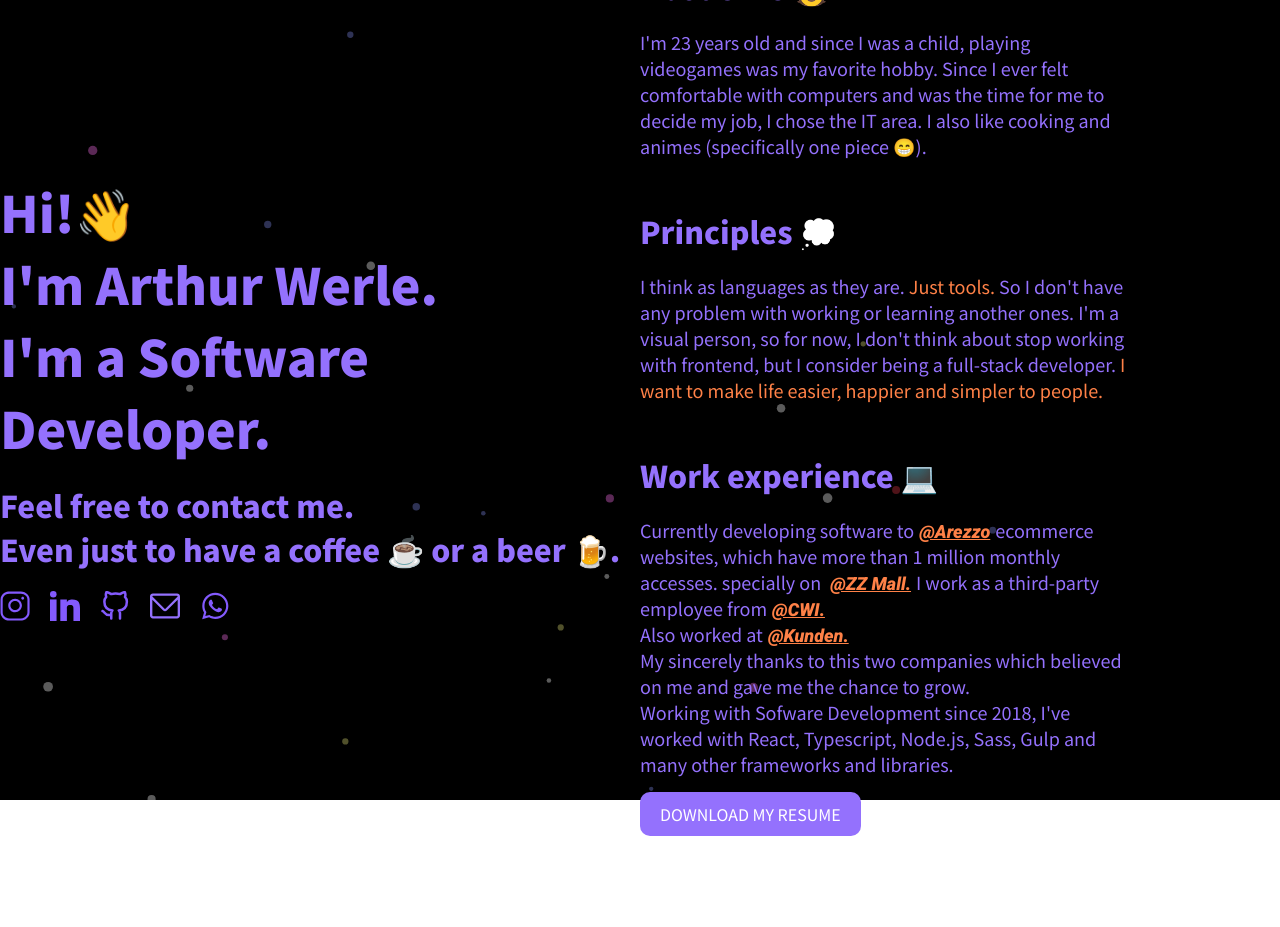
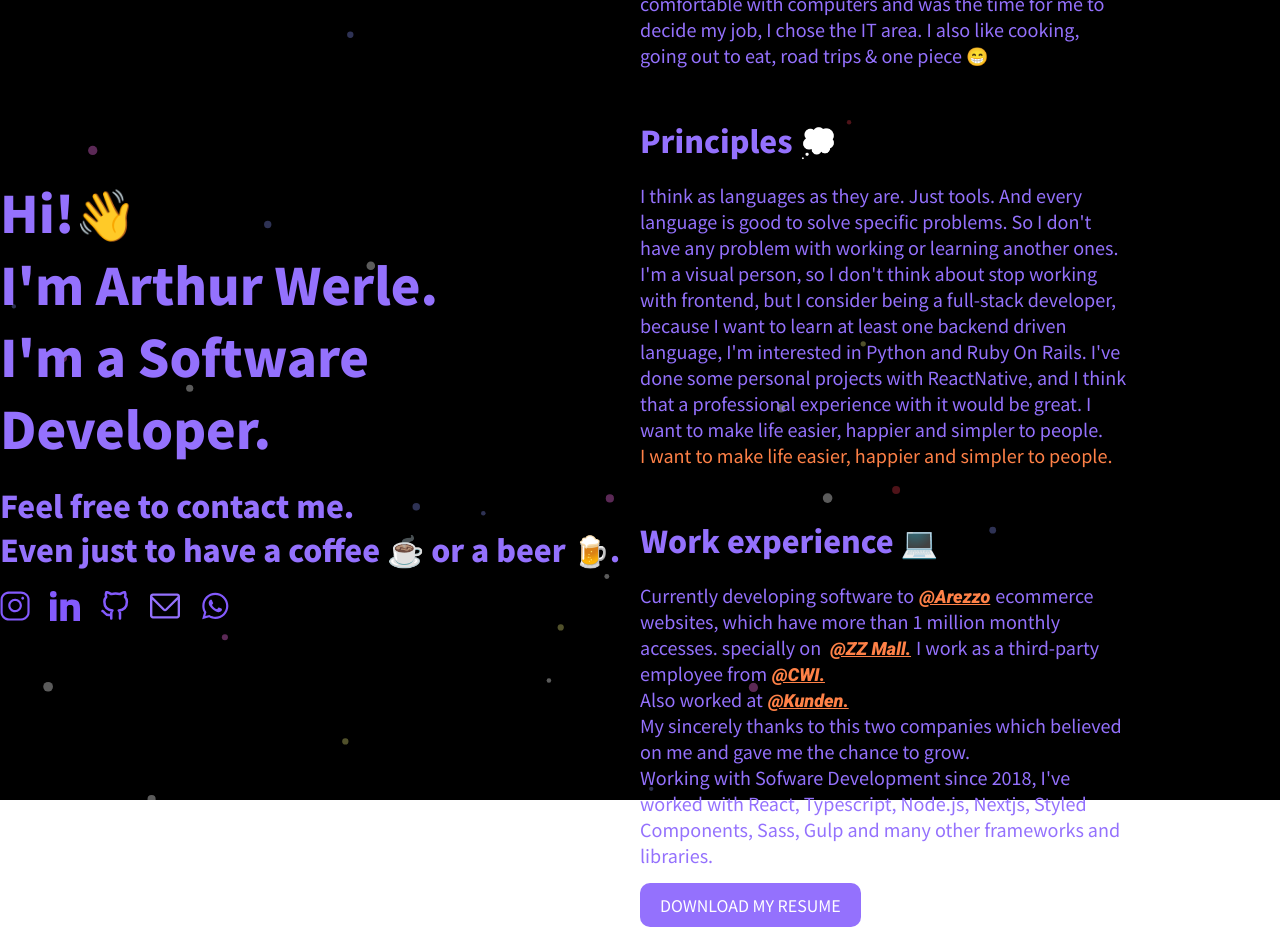
Before and after one commit to ArthurWerle/website, a React (Create React App) app: page / in a window 1280 px wide. Before the commit the page ends 836 px from the top, so only its background shows below. Built offline with nearby package versions, Linux system fonts and the light colour scheme.

Commit message:
changing texts

```diff
--- a/src/App.tsx
+++ b/src/App.tsx
@@ -1,11 +1,7 @@
 import React from 'react';
 import { personal } from './assets/static/personal';
 import BackgroundParticles from './components/particles/BackgroundParticles';
-import instagramImg from './assets/images/instagram.svg';
-import linkedinImg from './assets/images/linkedin.svg';
-import githubImg from './assets/images/github.svg';
-import emailImg from './assets/images/email.svg';
-import whatsappImg from './assets/images/whatsapp.svg';
+import SocialButtons from './components/social-buttons';
 
 function App() {
   return (
@@ -17,24 +13,7 @@
           <p className="title title--large title--spaced">I'm a Software Developer.</p>
           <p className="title">Feel free to contact me.</p>
           <p className="title">Even just to have a coffee ☕ or a beer 🍺.</p>
-          <script type="text/javascript" src="https://cdnjs.buymeacoffee.com/1.0.0/button.prod.min.js" data-name="bmc-button" data-slug="arthurwerle" data-color="#FFDD00" data-emoji="" data-font="Cookie" data-text="Buy me a coffee" data-outline-color="#000000" data-font-color="#000000" data-coffee-color="#ffffff" ></script>
-          <div className="social">
-            <a target="_blank" rel="noreferrer" title="Instagram" href="https://www.instagram.com/werlearthur/">
-              <img src={instagramImg} alt="Instagram"/>
-            </a>
-            <a target="_blank" rel="noreferrer" title="Linkedin" href="https://www.linkedin.com/in/arthur-werle-a8635a114/">
-              <img src={linkedinImg} alt="Linkedin"/>
-            </a>
-            <a target="_blank" rel="noreferrer" title="Github" href="https://github.com/ArthurWerle">
-              <img src={githubImg} alt="Github"/>
-            </a>
-            <a target="_blank" rel="noreferrer" title="Email" href="mailto:arthur.werle@gmail.com">
-              <img src={emailImg} alt="Email"/>
-            </a>
-            <a target="_blank" rel="noreferrer" title="Whatsapp" href="https://wa.me/5551991873768?text=Hey there! I just got your number on your website.">
-              <img src={whatsappImg} alt="Whatsapp"/>
-            </a>
-          </div>
+          <SocialButtons />
         </div>
       </div>
       <div className="info">
@@ -48,12 +27,8 @@
           <div>
             <p className="title title--spaced">Principles 💭</p>
             <p className="paragraph">
-              I think as languages as they are.
-              <span className="paragraph--emphasis"> Just tools. </span>
-              So I don't have any problem with working or learning another ones.
-              I'm a visual person, so for now, I don't think about stop working with frontend, but I
-              consider being a full-stack developer.
-              <span className="paragraph--emphasis"> I want to make life easier, happier and simpler to people. </span>
+              {personal.principles}
+              <p className="paragraph--emphasis"> I want to make life easier, happier and simpler to people. </p>
             </p>
           </div>
           <div>
@@ -78,7 +53,7 @@
                   My sincerely thanks to this two companies which believed on me and gave me the chance to grow.
                 </p>
                 <p>
-                  Working with Sofware Development since 2018, I've worked with React, Typescript, Node.js, Sass, Gulp and many other frameworks and libraries.
+                  Working with Sofware Development since 2018, I've worked with React, Typescript, Node.js, Nextjs, Styled Components, Sass, Gulp and many other frameworks and libraries.
                 </p>
               </p>
             </div>
--- a/src/assets/static/personal.ts
+++ b/src/assets/static/personal.ts
@@ -11,14 +11,14 @@
   aboutMe:
     `I'm ${getAge()} years old and since I was a child, playing videogames was my favorite hobby.
     Since I ever felt comfortable with computers and was the time for me to decide my job,
-    I chose the IT area. I also like cooking and animes (specifically one piece 😁).`,
+    I chose the IT area. I also like cooking, going out to eat, road trips & one piece 😁`,
   principles:
     `I think as languages as they are. Just tools. And every language is good to solve
     specific problems. So I don't have any problem with working or learning another ones.
     I'm a visual person, so I don't think about stop working with frontend, but I
-    consider being a full-stack developer, because I want to learn al least one backend
-    driven language, maybe Python. I'm also very curious about mobile development. I've done some
-    personal projects with ReactNative, but I'm sure that a professional experience with it would be great.
+    consider being a full-stack developer, because I want to learn at least one backend
+    driven language, I'm interested in Python and Ruby On Rails. I've done some
+    personal projects with ReactNative, and I think that a professional experience with it would be great.
     I want to make life easier, happier and simpler to people.`
 };
 
--- /dev/null
+++ b/src/components/social-buttons/index.tsx
@@ -0,0 +1,28 @@
+import './style.scss';
+import instagramImg from '../../assets/images/instagram.svg';
+import linkedinImg from '../../assets/images/linkedin.svg';
+import githubImg from '../../assets/images/github.svg';
+import emailImg from '../../assets/images/email.svg';
+import whatsappImg from '../../assets/images/whatsapp.svg';
+
+export default function SocialButtons() {
+  return (
+    <div className="social">
+        <a target="_blank" rel="noreferrer" title="Instagram" href="https://www.instagram.com/werlearthur/">
+            <img src={instagramImg} alt="Instagram"/>
+        </a>
+        <a target="_blank" rel="noreferrer" title="Linkedin" href="https://www.linkedin.com/in/arthur-werle-a8635a114/">
+            <img src={linkedinImg} alt="Linkedin"/>
+        </a>
+        <a target="_blank" rel="noreferrer" title="Github" href="https://github.com/ArthurWerle">
+            <img src={githubImg} alt="Github"/>
+        </a>
+        <a target="_blank" rel="noreferrer" title="Email" href="mailto:arthur.werle@gmail.com">
+            <img src={emailImg} alt="Email"/>
+        </a>
+        <a target="_blank" rel="noreferrer" title="Whatsapp" href="https://wa.me/5551991873768?text=Hey there! I just got your number on your website.">
+            <img src={whatsappImg} alt="Whatsapp"/>
+        </a>
+    </div>
+  );
+}
--- /dev/null
+++ b/src/components/social-buttons/style.scss
@@ -0,0 +1,10 @@
+.social {
+    margin-top: 20px;
+    display: flex;
+    gap: 20px;
+
+    img {
+        width: 30px;
+        height: 30px;
+    }
+}
--- a/src/index.scss
+++ b/src/index.scss
@@ -76,17 +76,6 @@
   }
 }
 
-.social {
-  margin-top: 20px;
-  display: flex;
-  gap: 20px;
-
-  img {
-    width: 30px;
-    height: 30px;
-  }
-}
-
 .resume {
   align-items: center;
   padding: 50px;
```
